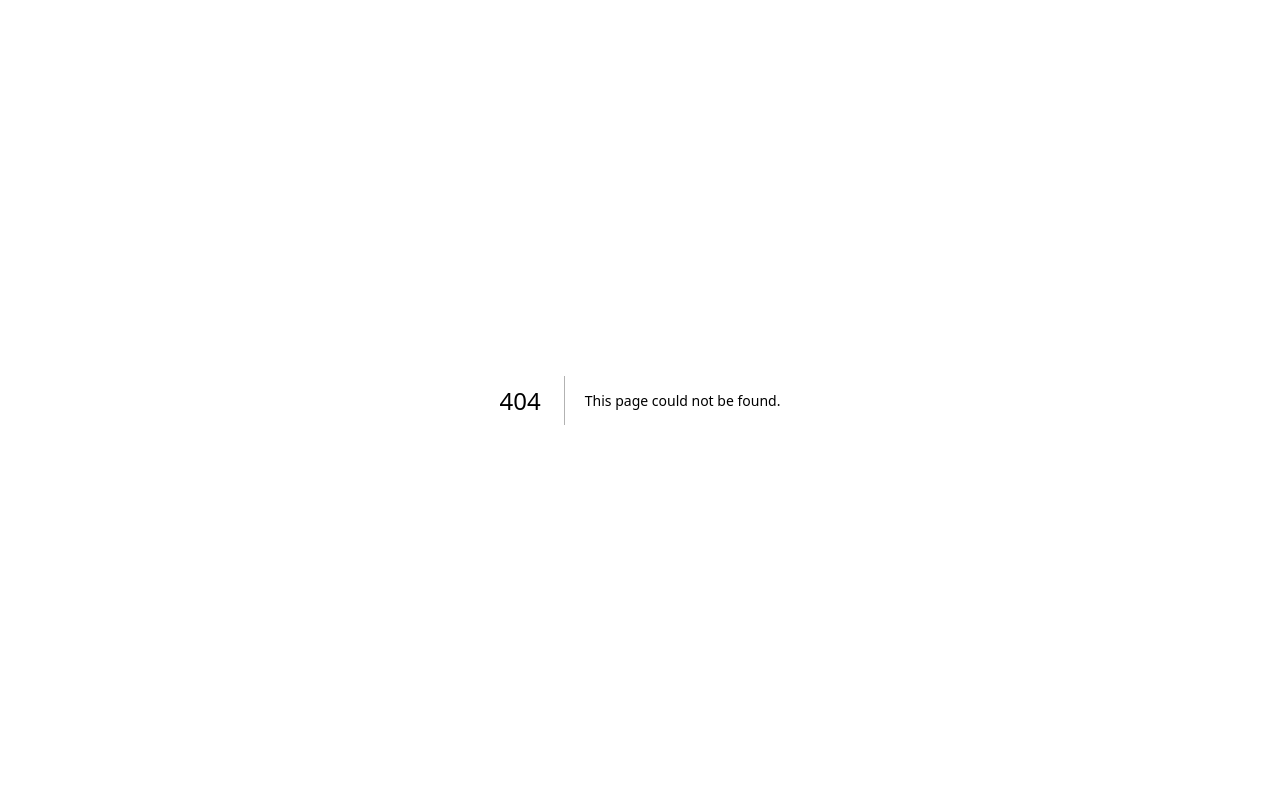
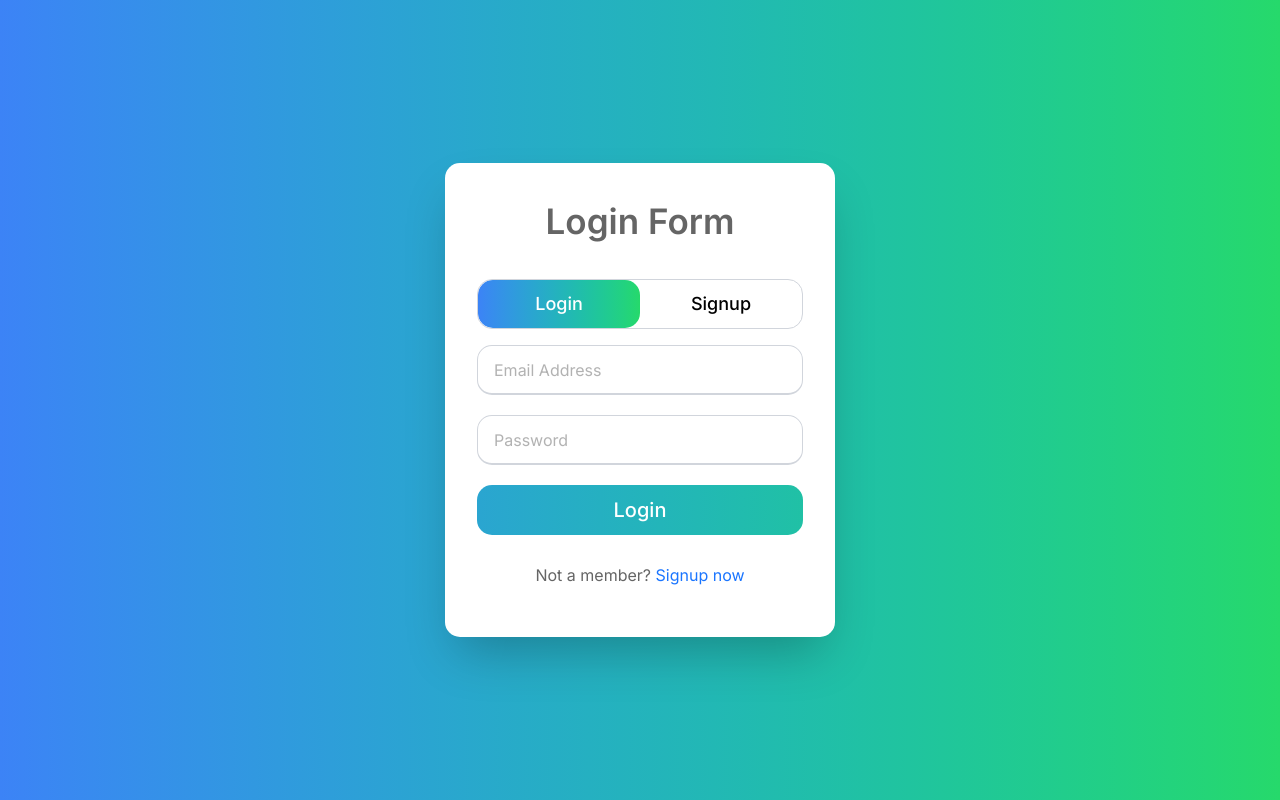
Before and after one commit to UmejrZukorlic/editexty-frontend, a Next.js app: page /auth in a window 1280 px wide. Before the commit this address had no page. Built offline with nearby package versions, Linux system fonts and the light colour scheme.

Commit message:
feat: implement authentication form

```diff
--- /dev/null
+++ b/app/auth/page.tsx
@@ -0,0 +1,213 @@
+"use client";
+
+import { useRouter } from "next/navigation";
+import React, { useState } from "react";
+
+const AuthForm = () => {
+  const router = useRouter();
+  const [isLogin, setIsLogin] = useState(true);
+  const [authData, setAuthData] = useState({
+    email: "",
+    password: "",
+    confirmPassword: "",
+  });
+  const [error, setError] = useState("");
+  const [successMsg, setSuccessMsg] = useState("");
+
+  const handleSubmit = async (e: React.FormEvent) => {
+    e.preventDefault();
+    setError("");
+    setSuccessMsg("");
+
+    if (!isLogin && authData.password !== authData.confirmPassword) {
+      setError("Passwords do not match!");
+      return;
+    }
+
+    const endpoint = isLogin ? "/login" : "/register";
+    const payload = {
+      email: authData.email,
+      password: authData.password,
+    };
+
+    try {
+      const response = await fetch(`http://localhost:8080${endpoint}`, {
+        method: "POST",
+        headers: { "Content-Type": "application/json" },
+        body: JSON.stringify(payload),
+      });
+
+      const data = await response.json();
+
+      if (!response.ok) {
+        throw new Error(data.message || "Something went wrong");
+      }
+
+      if (isLogin) {
+        console.log("Login Success:", data);
+        if (data.token) {
+          localStorage.setItem("token", data.token);
+        }
+        router.push("/about");
+      } else {
+        console.log("Registration Success:", data);
+        setSuccessMsg("Registration successful! You can now login.");
+
+        setIsLogin(true);
+        setAuthData((prev) => ({ ...prev, confirmPassword: "" }));
+      }
+    } catch (err: unknown) {
+      setError(err instanceof Error ? err.message : "An error occurred");
+    }
+  };
+
+  return (
+    <div className="min-h-screen flex items-center justify-center bg-linear-to-r from-primary to-secondary p-4">
+      <div className="w-full max-w-97.5 bg-white p-8 rounded-[15px] shadow-2xl overflow-hidden">
+        {/* Naslovi */}
+        <div
+          className="flex w-[200%] transition-all duration-500 ease-[cubic-bezier(0.68,-0.55,0.265,1.55)]"
+          style={{ marginLeft: isLogin ? "0%" : "-100%" }}>
+          <div className="w-1/2 text-[35px] font-semibold text-center">
+            Login Form
+          </div>
+          <div className="w-1/2 text-[35px] font-semibold text-center">
+            Signup Form
+          </div>
+        </div>
+
+        <div className="mt-8">
+          {/* Poruke o grešci ili uspehu */}
+          {error && (
+            <p className="text-red-500 text-sm text-center mb-2">{error}</p>
+          )}
+          {successMsg && (
+            <p className="text-green-500 text-sm text-center mb-2">
+              {successMsg}
+            </p>
+          )}
+
+          {/* Tabovi */}
+          <div className="relative flex h-12.5 w-full border border-gray-300 rounded-[15px] overflow-hidden justify-between">
+            <div
+              className={`absolute h-full w-1/2 bg-linear-to-r from-primary to-secondary rounded-[15px] transition-all duration-500 ease-[cubic-bezier(0.68,-0.55,0.265,1.55)] ${
+                isLogin ? "left-0" : "left-1/2"
+              }`}></div>
+
+            <label
+              onClick={() => setIsLogin(true)}
+              className={`z-10 w-full text-center leading-12 text-[18px] font-medium cursor-pointer transition-colors duration-300 ${isLogin ? "text-white" : "text-black"}`}>
+              Login
+            </label>
+            <label
+              onClick={() => setIsLogin(false)}
+              className={`z-10 w-full text-center leading-12 text-[18px] font-medium cursor-pointer transition-colors duration-300 ${!isLogin ? "text-white" : "text-black"}`}>
+              Signup
+            </label>
+          </div>
+
+          <div className="w-full overflow-hidden mt-4">
+            <div
+              className="flex w-[200%] transition-all duration-500 ease-[cubic-bezier(0.68,-0.55,0.265,1.55)]"
+              style={{ marginLeft: isLogin ? "0%" : "-100%" }}>
+              {/* Login Form */}
+              <form
+                onSubmit={handleSubmit}
+                className="w-1/2 flex flex-col gap-5">
+                <input
+                  type="email"
+                  placeholder="Email Address"
+                  required
+                  value={authData.email} // Povezano sa state-om
+                  className="h-12.5 w-full px-4 border border-gray-300 border-b-2 rounded-[15px] outline-none focus:border-[#1a75ff] transition-all"
+                  onChange={(e) =>
+                    setAuthData({ ...authData, email: e.target.value })
+                  }
+                />
+                <input
+                  type="password"
+                  placeholder="Password"
+                  required
+                  value={authData.password} // Povezano sa state-om
+                  className="h-12.5 w-full px-4 border border-gray-300 border-b-2 rounded-[15px] outline-none focus:border-[#1a75ff] transition-all"
+                  onChange={(e) =>
+                    setAuthData({ ...authData, password: e.target.value })
+                  }
+                />
+                <div className="relative h-12.5 w-full rounded-[15px] overflow-hidden group">
+                  <div className="absolute inset-0 w-[300%] -left-full bg-linear-to-r from-primary to-secondary transition-all duration-400 group-hover:left-0"></div>
+                  <input
+                    type="submit"
+                    value="Login"
+                    className="relative z-10 w-full h-full bg-transparent border-none text-white text-[20px] font-medium cursor-pointer"
+                  />
+                </div>
+                <div className="text-center mt-2">
+                  Not a member?{" "}
+                  <a
+                    href="#"
+                    onClick={(e) => {
+                      e.preventDefault();
+                      setIsLogin(false);
+                    }}
+                    className="text-[#1a75ff] no-underline hover:underline">
+                    Signup now
+                  </a>
+                </div>
+              </form>
+
+              {/* Signup Form */}
+              <form
+                onSubmit={handleSubmit}
+                className="w-1/2 flex flex-col gap-5">
+                <input
+                  type="email"
+                  placeholder="Email Address"
+                  required
+                  value={authData.email}
+                  className="h-12.5 w-full px-4 border border-gray-300 border-b-2 rounded-[15px] outline-none focus:border-[#1a75ff] transition-all"
+                  onChange={(e) =>
+                    setAuthData({ ...authData, email: e.target.value })
+                  }
+                />
+                <input
+                  type="password"
+                  placeholder="Password"
+                  required
+                  value={authData.password}
+                  className="h-12.5 w-full px-4 border border-gray-300 border-b-2 rounded-[15px] outline-none focus:border-[#1a75ff] transition-all"
+                  onChange={(e) =>
+                    setAuthData({ ...authData, password: e.target.value })
+                  }
+                />
+                <input
+                  type="password"
+                  placeholder="Confirm password"
+                  required
+                  value={authData.confirmPassword}
+                  className="h-12.5 w-full px-4 border border-gray-300 border-b-2 rounded-[15px] outline-none focus:border-[#1a75ff] transition-all"
+                  onChange={(e) =>
+                    setAuthData({
+                      ...authData,
+                      confirmPassword: e.target.value,
+                    })
+                  }
+                />
+                <div className="relative h-12.5 w-full rounded-[15px] overflow-hidden group">
+                  <div className="absolute inset-0 w-[300%] -left-full bg-linear-to-r from-primary to-secondary transition-all duration-400 group-hover:left-0"></div>
+                  <input
+                    type="submit"
+                    value="Signup"
+                    className="relative z-10 w-full h-full bg-transparent border-none text-white text-[20px] font-medium cursor-pointer"
+                  />
+                </div>
+              </form>
+            </div>
+          </div>
+        </div>
+      </div>
+    </div>
+  );
+};
+
+export default AuthForm;
--- a/app/components/Hero.tsx
+++ b/app/components/Hero.tsx
@@ -1,7 +1,11 @@
+"use client";
 import Image from "next/image";
 import { MousePointer2, CheckCircle2, ArrowRight } from "lucide-react";
+import { useState } from "react";
+import Link from "next/link";
 
 const HeroSection = () => {
+  const [isClicked, setIsClicked] = useState(false);
   return (
     <section className="relative min-h-screen bg-white overflow-hidden pt-40 pb-16 px-4">
       <div className="absolute top-0 left-1/2 -translate-x-1/2 w-full h-full bg-[radial-gradient(circle_at_top,rgba(59,130,246,0.05)_0%,transparent_50%)] pointer-events-none" />
@@ -25,10 +29,14 @@ const HeroSection = () => {
         </p>
 
         <div className="flex flex-col sm:flex-row items-center justify-center gap-4 mb-16">
-          <button className="flex items-center gap-2 bg-primary hover:bg-secondary text-primary-foreground px-8 py-3 rounded-lg font-semibold transition-all shadow-lg shadow-blue-200 group">
+          <Link
+            href="/auth"
+            onClick={() => setIsClicked(!isClicked)}
+            className="flex items-center gap-2 bg-primary hover:bg-secondary text-primary-foreground px-8 py-3 rounded-lg font-semibold transition-all shadow-lg shadow-blue-200 group">
             Get Started
             <ArrowRight className="w-4 h-4 group-hover:translate-x-1 transition-transform" />
-          </button>
+          </Link>
+
           <button className="px-8 py-3 rounded-lg font-semibold text-slate-600 border border-slate-200 hover:bg-slate-50 transition-all">
             View Demo
           </button>
--- a/app/components/layout/Navbar.tsx
+++ b/app/components/layout/Navbar.tsx
@@ -6,6 +6,8 @@ import Link from "next/link";
 
 export default function Navbar() {
   const [isOpen, setIsOpen] = useState(false);
+  const [isLogged, setIsLogged] = useState(false);
+  const [isClicked, setIsClicked] = useState(false);
 
   const navLinks = [
     { name: "Features", href: "/#features", type: "anchor" },
@@ -46,7 +48,11 @@ export default function Navbar() {
             ),
           )}
           <button className="bg-primary text-primary-foreground py-2 px-4 rounded-2xl">
-            <Link href="/get-started">Get Started</Link>
+            <Link
+              href={isLogged ? "/get-started" : "/auth"}
+              onClick={() => setIsClicked(!isClicked)}>
+              Get Started
+            </Link>
           </button>
         </div>
 
--- a/app/pricing/page.tsx
+++ b/app/pricing/page.tsx
@@ -1,4 +1,3 @@
-import React from "react";
 import Navbar from "../components/layout/Navbar";
 import Footer from "../components/layout/Footer";
 import Link from "next/link";
```
